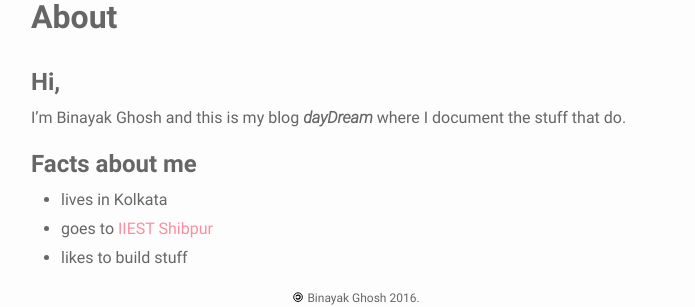
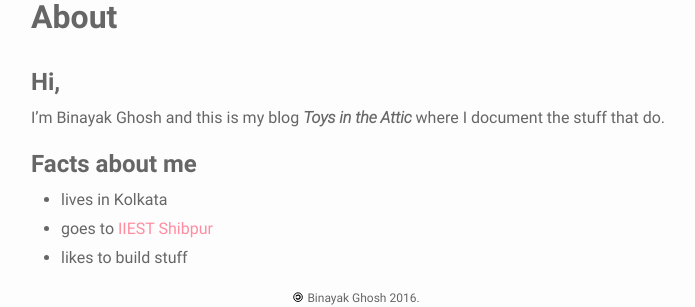
Before and after one commit to swrdfish/swrdfish.github.io, a Jekyll site: the page built from _pages/about.md, in a window 1280 px wide. Shown: the part 332-639 px from the top of the page, without its empty margins (284-979 px from the left). Built offline with Jekyll 4.4.1, drawn with Linux system fonts in a browser that asks for light colours; some web fonts are replaced.

Commit message:
changed name of blog in about page

```diff
--- a/_pages/about.md
+++ b/_pages/about.md
@@ -6,7 +6,7 @@ permalink: /about/
 
 ## Hi, ##
 
-I'm Binayak Ghosh and this is my blog ***dayDream*** where I document the stuff that do.
+I'm Binayak Ghosh and this is my blog ***Toys in the Attic*** where I document the stuff that do.
 
 
 ## Facts about me ##
```
